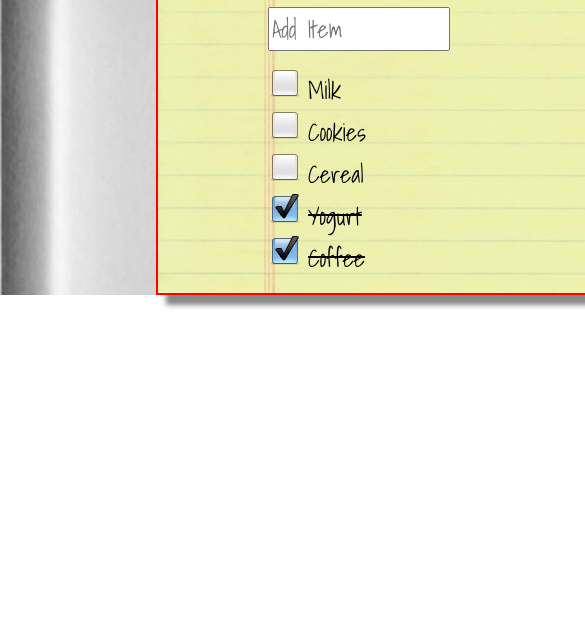
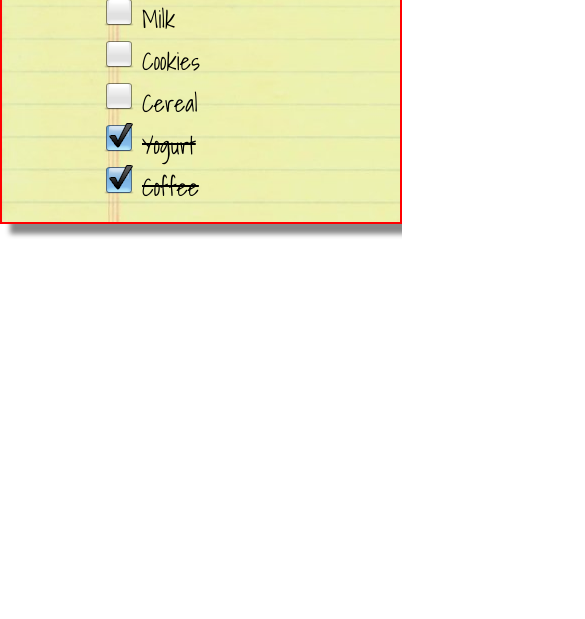
Before and after one commit to mrmyers5280/shopping-list, a plain HTML site: page index.html in a window 390 px wide. Shown: the part 225-844 px from the top of the page, 585 px wide, since content can reach past the window. Drawn offline with nearby package versions, Linux system fonts and the light colour scheme.

Commit message:
Convert pixels to percentages to make responsive

```diff
--- a/css/main.css
+++ b/css/main.css
@@ -5,21 +5,23 @@ div {
 body {
     background: url('../images/refridgerator-bkg.jpg') #ffffff no-repeat;
     background-size: cover;
-    min-width: 768px;
-    margin-top: 110px;
+    min-width: 80%;
+    margin-top: 10%;
 }
 .main {
     background: url('../images/ruled-paper.jpg') #ffffff no-repeat;
     box-shadow: 10px 10px 5px #888888;
-    width: 454px;
-    min-height: 350px;
+    width: 40%;
+    min-height: 31.818182%;
+    min-width: 400px;
     margin: 0 auto;
 }
 .content {
-    padding-left: 110px;
+    padding-left: 25%;
     font-family: 'Shadows Into Light', cursive;
 }
 .content h1 {
+    margin-left: -10%; /* to offset content padding */
     font-family: 'Rock Salt', cursive;
 }
 .content input, .content li {
```
